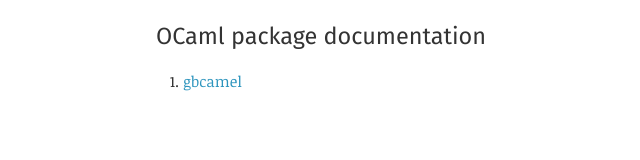
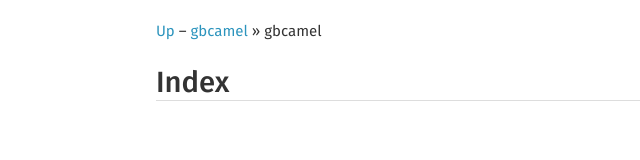
Before and after one commit to CharlesAverill/GBCamel, a plain HTML site: page docs/index.html in a window 1280 px wide. Shown: the whole page, without its empty margins (131-771 px from the left). Drawn offline with Linux system fonts and the light colour scheme.

Commit message:
Fix docs makefile

```diff
--- a/docs/index.html
+++ b/docs/index.html
@@ -1,19 +1,2 @@
 <!DOCTYPE html>
-<html xmlns="http://www.w3.org/1999/xhtml">
-  <head>
-    <title>index</title>
-    <link rel="stylesheet" href="./odoc.support/odoc.css"/>
-    <meta charset="utf-8"/>
-    <meta name="viewport" content="width=device-width,initial-scale=1.0"/>
-  </head>
-  <body>
-    <main class="content">
-      <div class="by-name">
-      <h2>OCaml package documentation</h2>
-      <ol>
-      <li><a href="gbcamel/index.html">gbcamel</a></li>
-      </ol>
-      </div>
-    </main>
-  </body>
-</html>
+<html xmlns="http://www.w3.org/1999/xhtml"><head><title>gbcamel (gbcamel.gbcamel)</title><link rel="stylesheet" href="../odoc.support/odoc.css"/><meta charset="utf-8"/><meta name="generator" content="odoc 2.2.0"/><meta name="viewport" content="width=device-width,initial-scale=1.0"/><script src="../odoc.support/highlight.pack.js"></script><script>hljs.initHighlightingOnLoad();</script></head><body class="odoc"><nav class="odoc-nav"><a href="index.html">Up</a> – <a href="index.html">gbcamel</a> &#x00BB; gbcamel</nav><header class="odoc-preamble"><h1 id="index"><a href="#index" class="anchor"></a>Index</h1></header><div class="odoc-content"></div></body></html>
```
Also changed, not shown: docs/gbcamel/index.html (deleted, +0 -2 lines), 7 other files.
